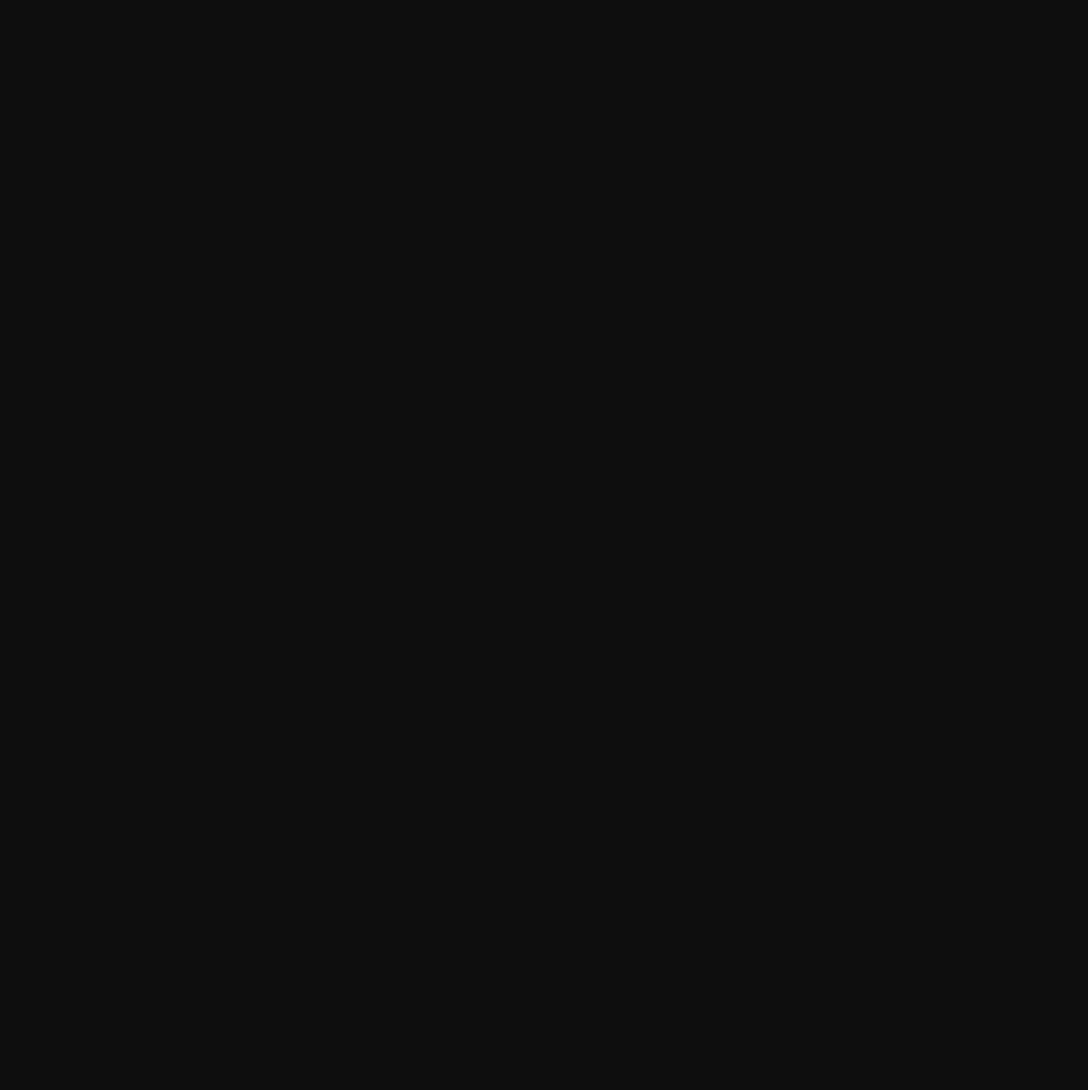
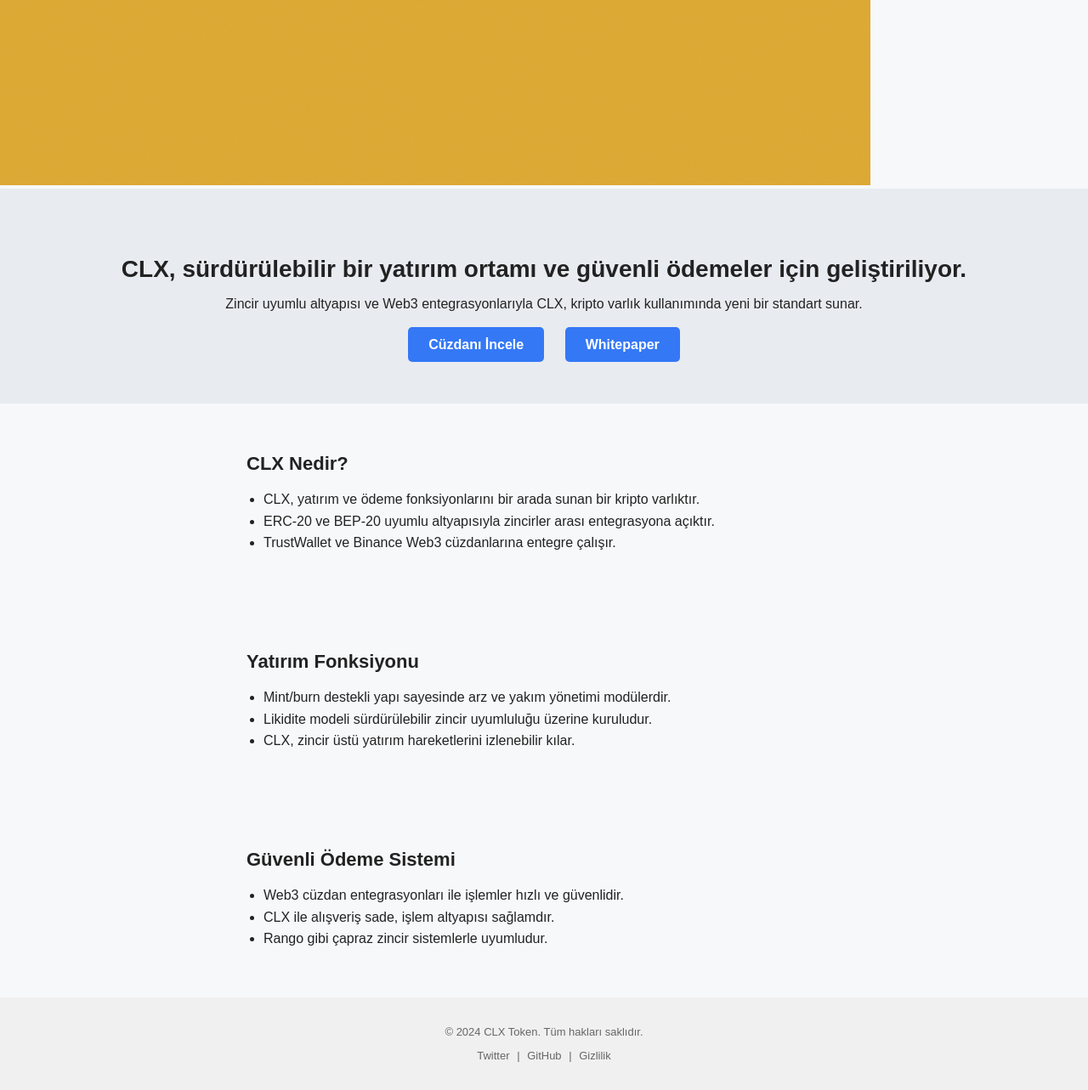
Before and after one commit to clxtoken/clxtoken-metadata, a plain HTML site: page index.html in a window 1280 px wide. Shown: the part 806-2089 px from the top of the page at 85% size. Before the commit the page ends 800 px from the top, so only its background shows below. Drawn offline with Linux system fonts and the light colour scheme.

Commit message:
Update index.html

```diff
--- a/index.html
+++ b/index.html
@@ -1,35 +1,69 @@
 <!DOCTYPE html>
 <html lang="tr">
 <head>
-  <meta charset="UTF-8">
-  <meta name="viewport" content="width=device-width, initial-scale=1">
-  <title>CLXToken</title>
-  <link rel="icon" href="https://raw.githubusercontent.com/clxtoken/clxtoken-metadata/main/assets/clx-round-logo.png">
+  <meta charset="UTF-8" />
+  <meta name="viewport" content="width=device-width, initial-scale=1.0" />
+  <title>CLX — Güvenli Ödeme ve Yatırım</title>
   <style>
-    body {
-      font-family: sans-serif;
-      background-color: #0e0e0e;
-      color: #f0f0f0;
-      text-align: center;
-      padding: 4rem 1rem;
-    }
-    img {
-      width: 120px;
-      margin-bottom: 1rem;
-    }
-    h1 {
-      font-size: 2rem;
-      margin-bottom: 0.5rem;
-    }
-    p {
-      font-size: 1rem;
-      color: #aaa;
-    }
+    body { font-family: sans-serif; margin: 0; padding: 0; background: #f7f8fa; color: #222; }
+    .hero { background: #e8ecf1; padding: 60px 20px; text-align: center; }
+    .hero h1 { font-size: 28px; margin-bottom: 10px; }
+    .hero p { font-size: 16px; margin-bottom: 30px; }
+    .cta-btns a { margin: 0 10px; padding: 12px 24px; text-decoration: none; background: #3478f6; color: #fff; border-radius: 5px; font-weight: bold; }
+    .section { padding: 40px 20px; max-width: 700px; margin: auto; }
+    .section h2 { font-size: 22px; margin-bottom: 15px; }
+    .section ul { padding-left: 20px; line-height: 1.6; }
+    footer { padding: 20px; text-align: center; font-size: 13px; color: #666; background: #f0f0f0; }
+    footer a { color: #666; text-decoration: none; margin: 0 5px; }
   </style>
 </head>
 <body>
+  <title>CLXToken</title>
   <img src="https://raw.githubusercontent.com/clxtoken/clxtoken-metadata/main/assets/clx-round-logo.png" alt="CLX Logo">
-  <h1>CLXToken</h1>
-  <p>Zincir Üstü, Sessiz Güvenin Dijital Yüzü</p>
+  <div class="hero">
+    <h1>CLX, sürdürülebilir bir yatırım ortamı ve güvenli ödemeler için geliştiriliyor.</h1>
+    <p>Zincir uyumlu altyapısı ve Web3 entegrasyonlarıyla CLX, kripto varlık kullanımında yeni bir standart sunar.</p>
+    <div class="cta-btns">
+      <a href="#">Cüzdanı İncele</a>
+      <a href="#">Whitepaper</a>
+    </div>
+  </div>
+
+  <div class="section">
+    <h2>CLX Nedir?</h2>
+    <ul>
+      <li>CLX, yatırım ve ödeme fonksiyonlarını bir arada sunan bir kripto varlıktır.</li>
+      <li>ERC-20 ve BEP-20 uyumlu altyapısıyla zincirler arası entegrasyona açıktır.</li>
+      <li>TrustWallet ve Binance Web3 cüzdanlarına entegre çalışır.</li>
+    </ul>
+  </div>
+
+  <div class="section">
+    <h2>Yatırım Fonksiyonu</h2>
+    <ul>
+      <li>Mint/burn destekli yapı sayesinde arz ve yakım yönetimi modülerdir.</li>
+      <li>Likidite modeli sürdürülebilir zincir uyumluluğu üzerine kuruludur.</li>
+      <li>CLX, zincir üstü yatırım hareketlerini izlenebilir kılar.</li>
+    </ul>
+  </div>
+
+  <div class="section">
+    <h2>Güvenli Ödeme Sistemi</h2>
+    <ul>
+      <li>Web3 cüzdan entegrasyonları ile işlemler hızlı ve güvenlidir.</li>
+      <li>CLX ile alışveriş sade, işlem altyapısı sağlamdır.</li>
+      <li>Rango gibi çapraz zincir sistemlerle uyumludur.</li>
+    </ul>
+  </div>
+
+  <footer>
+    <p>© 2024 CLX Token. Tüm hakları saklıdır.</p>
+    <p>
+      <a href="#">Twitter</a> |
+      <a href="#">GitHub</a> |
+      <a href="#">Gizlilik</a>
+    </p>
+  </footer>
+
 </body>
 </html>
```
